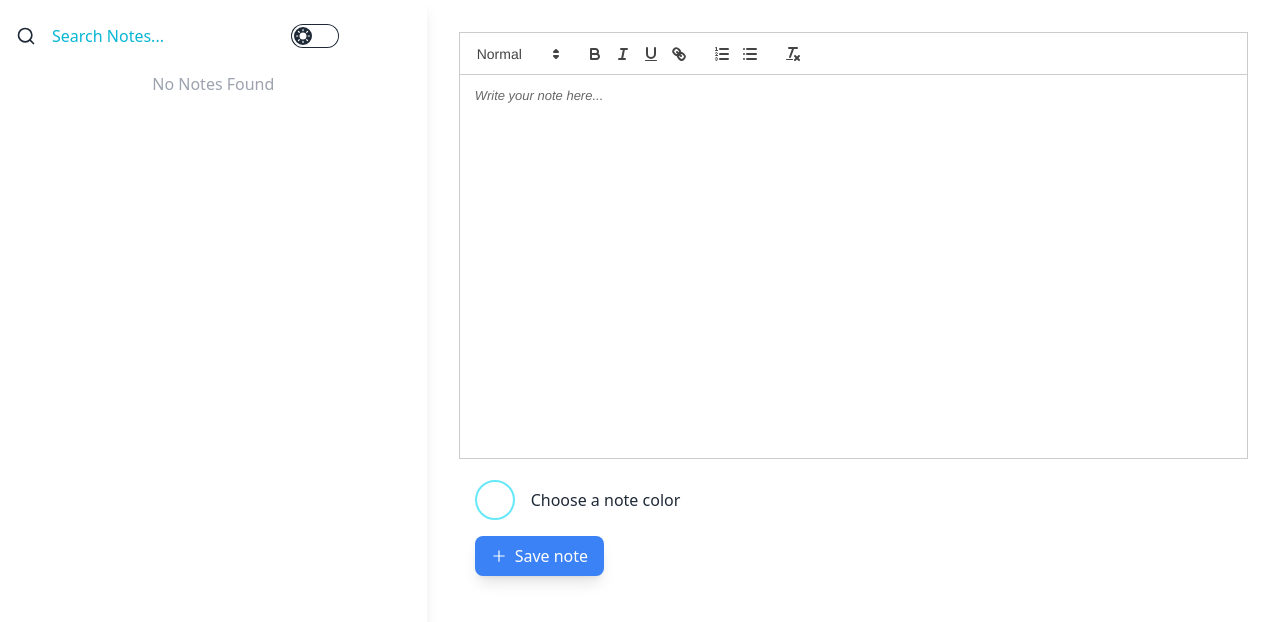
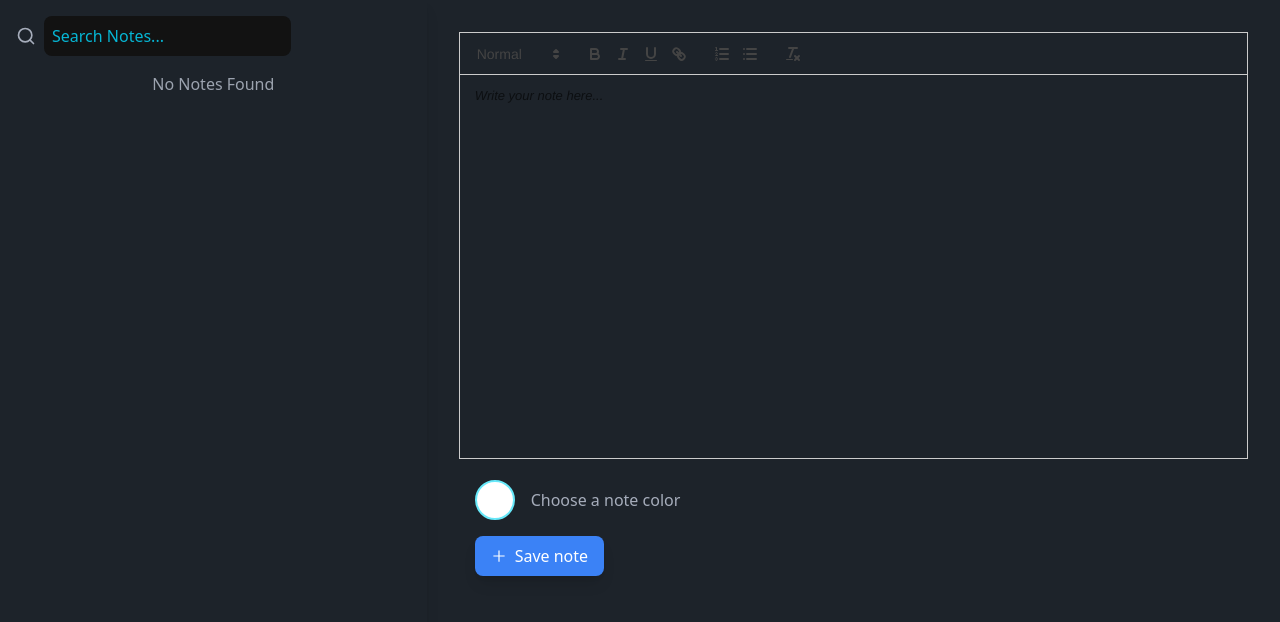
Before and after one commit to YashTirpude/Advance-Notes, a React (Vite) app: page / in a window 1280 px wide. Shown: the top 622 px of the page. Built offline with nearby package versions, Linux system fonts and the light colour scheme.

Commit message:
default theme update

```diff
--- a/index.html
+++ b/index.html
@@ -1,5 +1,5 @@
 <!DOCTYPE html>
-<html lang="en" data-theme="light">
+<html lang="en" data-theme="dark">
   <head>
     <meta charset="UTF-8" />
     <link rel="icon" type="image" href="/icons8-note-50.png" />
--- a/src/App.tsx
+++ b/src/App.tsx
@@ -18,6 +18,7 @@ const App = () => {
   return (
     <div className="h-screen flex">
       <Sidebar />
+
       <div className="w-2/3 p-8">
         <ReactQuill
           placeholder="Write your note here..."
--- a/src/components/Sidebar.tsx
+++ b/src/components/Sidebar.tsx
@@ -23,42 +23,6 @@ const Sidebar = () => {
           onChange={(e) => setSearch(e.target.value)}
           className="placeholder-cyan-500 w-auto rounded-lg p-2"
         />
-        <label className="grid cursor-pointer place-items-center">
-          <input
-            type="checkbox"
-            value="dark"
-            className="toggle theme-controller bg-base-content col-span-2 col-start-1 row-start-1"
-          />
-          <svg
-            className="stroke-base-100 fill-base-100 col-start-1 row-start-1"
-            xmlns="http://www.w3.org/2000/svg"
-            width="14"
-            height="14"
-            viewBox="0 0 24 24"
-            fill="none"
-            stroke="currentColor"
-            strokeWidth="2"
-            strokeLinecap="round"
-            strokeLinejoin="round"
-          >
-            <circle cx="12" cy="12" r="5" />
-            <path d="M12 1v2M12 21v2M4.2 4.2l1.4 1.4M18.4 18.4l1.4 1.4M1 12h2M21 12h2M4.2 19.8l1.4-1.4M18.4 5.6l1.4-1.4" />
-          </svg>
-          <svg
-            className="stroke-base-100 fill-base-100 col-start-2 row-start-1"
-            xmlns="http://www.w3.org/2000/svg"
-            width="14"
-            height="14"
-            viewBox="0 0 24 24"
-            fill="none"
-            stroke="currentColor"
-            strokeWidth="2"
-            strokeLinecap="round"
-            strokeLinejoin="round"
-          >
-            <path d="M21 12.79A9 9 0 1 1 11.21 3 7 7 0 0 0 21 12.79z"></path>
-          </svg>
-        </label>
       </div>
 
       <div>
```
